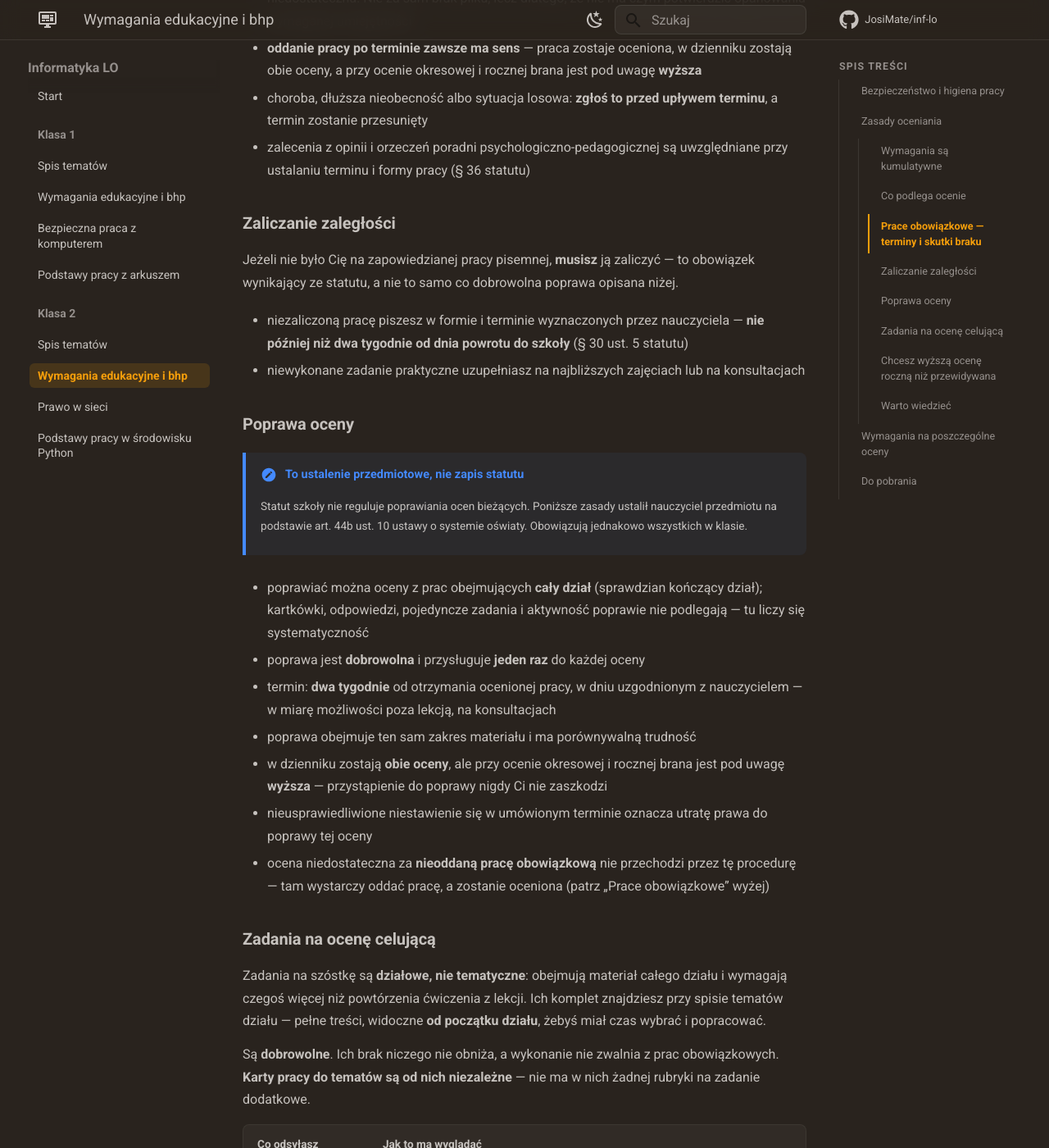
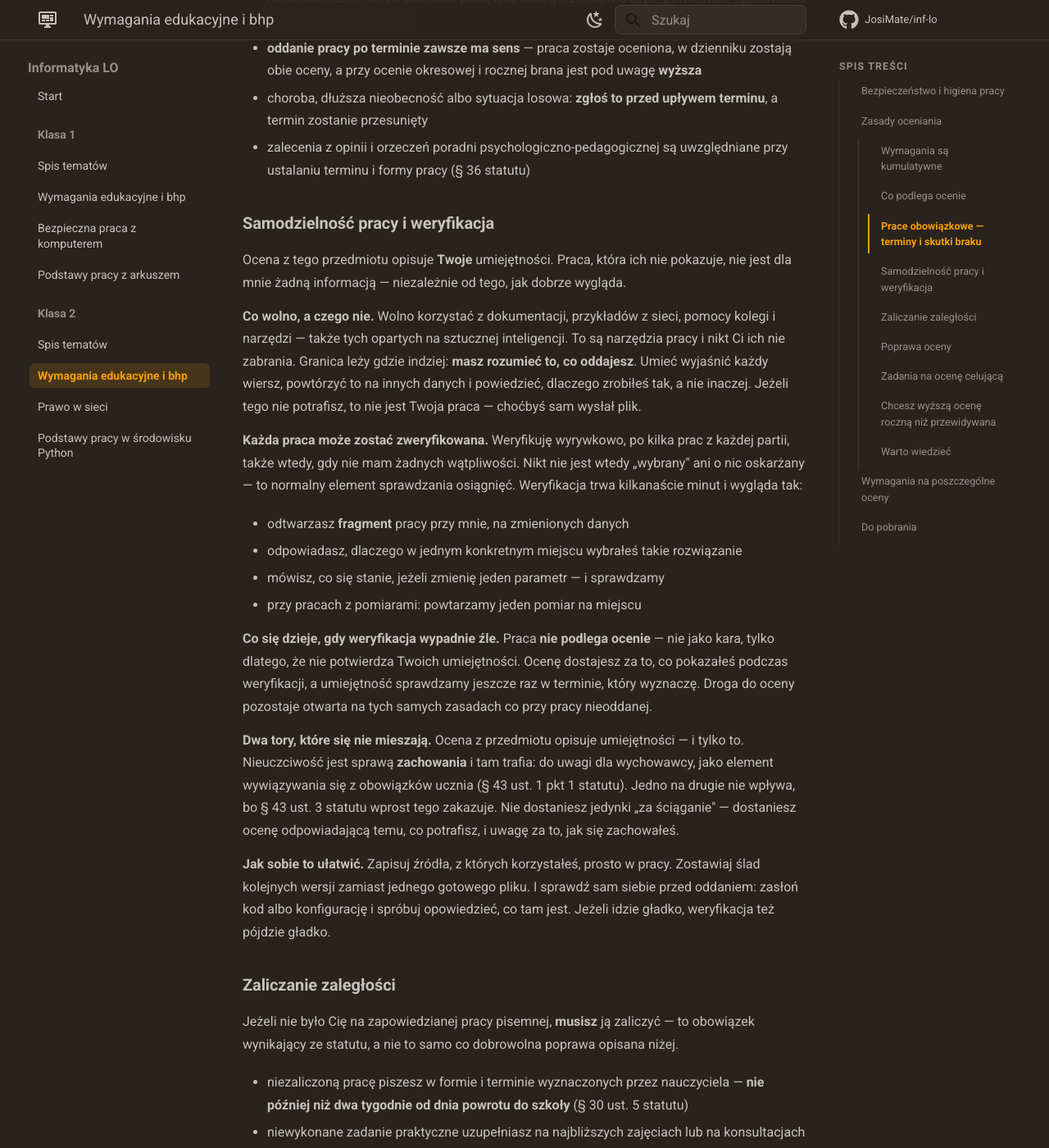
Before and after one commit to JosiMate/inf-lo, an MkDocs documentation site: the page built from docs/klasa-2/wymagania-i-bhp.md, in a window 1280 px wide and 1400 px high, scrolled down 3267 px. Shown: the whole window at 82% size. Built offline with MkDocs 1.6.1 and Material for MkDocs 9.7.7, drawn with Linux system fonts in a browser that asks for light colours; comment, search, counter and statistics services are not loaded.

Commit message:
add verification

```diff
--- a/docs/klasa-2/wymagania-i-bhp.md
+++ b/docs/klasa-2/wymagania-i-bhp.md
@@ -109,6 +109,47 @@ W poleceniu zawsze jest napisane, że praca jest obowiązkowa i dokąd ją odsy
   a termin zostanie przesunięty
 - zalecenia z opinii i orzeczeń poradni psychologiczno-pedagogicznej są uwzględniane
   przy ustalaniu terminu i formy pracy (§ 36 statutu)
+
+### Samodzielność pracy i weryfikacja
+
+Ocena z tego przedmiotu opisuje **Twoje** umiejętności. Praca, która ich nie
+pokazuje, nie jest dla mnie żadną informacją — niezależnie od tego, jak dobrze
+wygląda.
+
+**Co wolno, a czego nie.** Wolno korzystać z dokumentacji, przykładów z sieci,
+pomocy kolegi i narzędzi — także tych opartych na sztucznej inteligencji. To są
+narzędzia pracy i nikt Ci ich nie zabrania. Granica leży gdzie indziej: **masz
+rozumieć to, co oddajesz**. Umieć wyjaśnić każdy wiersz, powtórzyć to na innych
+danych i powiedzieć, dlaczego zrobiłeś tak, a nie inaczej. Jeżeli tego nie
+potrafisz, to nie jest Twoja praca — choćbyś sam wysłał plik.
+
+**Każda praca może zostać zweryfikowana.** Weryfikuję wyrywkowo, po kilka prac
+z każdej partii, także wtedy, gdy nie mam żadnych wątpliwości. Nikt nie jest
+wtedy „wybrany" ani o nic oskarżany — to normalny element sprawdzania osiągnięć.
+Weryfikacja trwa kilkanaście minut i wygląda tak:
+
+- odtwarzasz **fragment** pracy przy mnie, na zmienionych danych
+- odpowiadasz, dlaczego w jednym konkretnym miejscu wybrałeś takie rozwiązanie
+- mówisz, co się stanie, jeżeli zmienię jeden parametr — i sprawdzamy
+- przy pracach z pomiarami: powtarzamy jeden pomiar na miejscu
+
+**Co się dzieje, gdy weryfikacja wypadnie źle.** Praca **nie podlega ocenie** —
+nie jako kara, tylko dlatego, że nie potwierdza Twoich umiejętności. Ocenę
+dostajesz za to, co pokazałeś podczas weryfikacji, a umiejętność sprawdzamy
+jeszcze raz w terminie, który wyznaczę. Droga do oceny pozostaje otwarta
+na tych samych zasadach co przy pracy nieoddanej.
+
+**Dwa tory, które się nie mieszają.** Ocena z przedmiotu opisuje umiejętności —
+i tylko to. Nieuczciwość jest sprawą **zachowania** i tam trafia: do uwagi dla
+wychowawcy, jako element wywiązywania się z obowiązków ucznia (§ 43 ust. 1 pkt 1
+statutu). Jedno na drugie nie wpływa, bo § 43 ust. 3 statutu wprost tego zakazuje.
+Nie dostaniesz jedynki „za ściąganie" — dostaniesz ocenę odpowiadającą temu,
+co potrafisz, i uwagę za to, jak się zachowałeś.
+
+**Jak sobie to ułatwić.** Zapisuj źródła, z których korzystałeś, prosto w pracy.
+Zostawiaj ślad kolejnych wersji zamiast jednego gotowego pliku. I sprawdź sam
+siebie przed oddaniem: zasłoń kod albo konfigurację i spróbuj opowiedzieć,
+co tam jest. Jeżeli idzie gładko, weryfikacja też pójdzie gładko.
 
 ### Zaliczanie zaległości
 
```
Also changed, not shown: docs/klasa-1/wymagania-i-bhp.md (+41 -0 lines).
